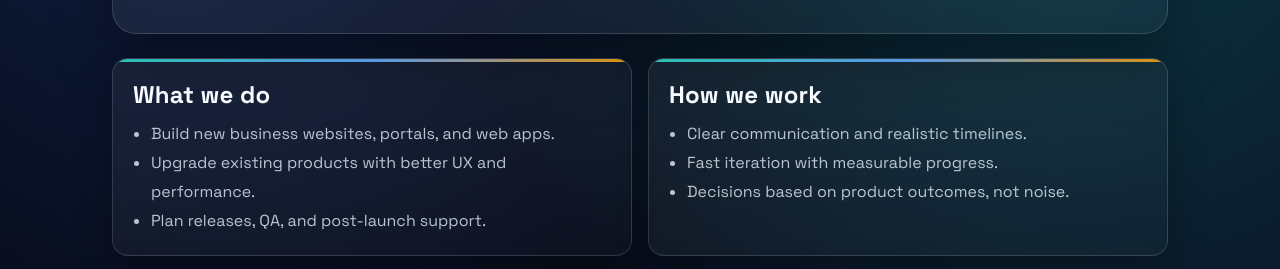
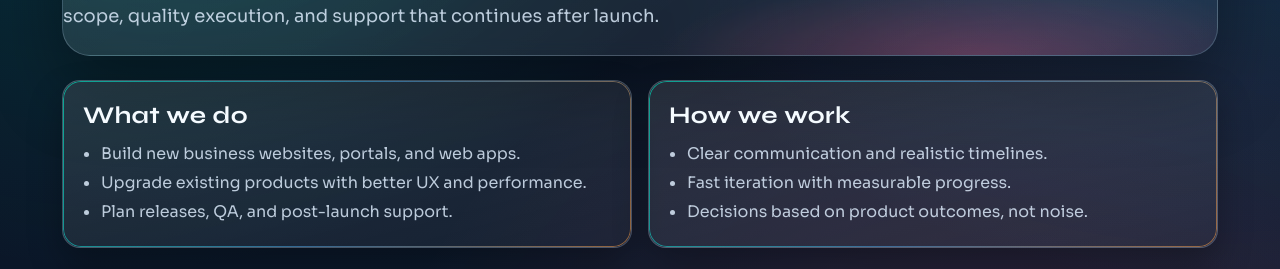
Before and after one commit to Oriongle/Website-, a plain HTML site: page about.html in a window 1280 px wide. Shown: the part 383-652 px from the top of the page. Drawn offline with Linux system fonts and the light colour scheme.

Commit message:
Upgrade public styling and restore family operated positioning

```diff
--- a/about.html
+++ b/about.html
@@ -80,7 +80,7 @@
   <main id="main">
   <section class="hero">
     <span class="kicker">ORION GLE LTD</span>
-    <h1>Professional website and app development with practical delivery.</h1>
+    <h1>Family Operated. Product Focused. Built for Longevity.</h1>
     <p class="lead">
       Orion GLE Ltd is a UK company focused on website development, app development, and improving existing software.
       We help teams move from ideas to reliable releases with clear scope, quality execution, and support that continues after launch.
@@ -108,7 +108,7 @@
 
   <section class="grid three">
     <article class="card">
-      <div class="stat">Family run</div>
+      <div class="stat">Family Operated</div>
       <div class="statLabel">Independent and accountable delivery.</div>
     </article>
     <article class="card">
--- a/assets/public-theme.css
+++ b/assets/public-theme.css
@@ -1,24 +1,28 @@
-@import url('https://fonts.googleapis.com/css2?family=Space+Grotesk:wght@400;500;600;700&display=swap');
+@import url('https://fonts.googleapis.com/css2?family=Sora:wght@400;500;600;700;800&family=Syne:wght@600;700;800&display=swap');
 
 :root {
-  --pt-bg-1: #040711;
-  --pt-bg-2: #0b1226;
-  --pt-accent-1: #2dd4bf;
-  --pt-accent-2: #60a5fa;
-  --pt-accent-3: #f59e0b;
-  --pt-surface: rgba(255, 255, 255, 0.05);
-  --pt-surface-2: rgba(255, 255, 255, 0.08);
-  --pt-line: rgba(255, 255, 255, 0.14);
-  --pt-text: #f7fbff;
-  --pt-muted: rgba(234, 244, 255, 0.78);
+  --pt-bg-1: #07101f;
+  --pt-bg-2: #102136;
+  --pt-accent-1: #00e5c2;
+  --pt-accent-2: #52b6ff;
+  --pt-accent-3: #ff9f43;
+  --pt-accent-4: #ff5f8f;
+  --pt-surface: rgba(255, 255, 255, 0.06);
+  --pt-surface-2: rgba(255, 255, 255, 0.12);
+  --pt-line: rgba(210, 232, 255, 0.22);
+  --pt-text: #f5fbff;
+  --pt-muted: rgba(225, 239, 255, 0.82);
 }
 
-html, body {
-  font-family: 'Space Grotesk', -apple-system, BlinkMacSystemFont, 'Segoe UI', sans-serif !important;
-  background: radial-gradient(circle at 15% 15%, #112147 0%, transparent 42%),
-    radial-gradient(circle at 85% 20%, #0d3a48 0%, transparent 45%),
-    linear-gradient(145deg, var(--pt-bg-1), var(--pt-bg-2));
+html,
+body {
+  font-family: 'Sora', -apple-system, BlinkMacSystemFont, 'Segoe UI', sans-serif !important;
   color: var(--pt-text) !important;
+  background:
+    radial-gradient(ellipse at 10% -10%, rgba(0, 229, 194, 0.26), transparent 44%),
+    radial-gradient(ellipse at 95% 0%, rgba(82, 182, 255, 0.23), transparent 42%),
+    radial-gradient(ellipse at 80% 80%, rgba(255, 95, 143, 0.17), transparent 46%),
+    linear-gradient(160deg, var(--pt-bg-1), var(--pt-bg-2));
 }
 
 body::before {
@@ -27,41 +31,49 @@
   inset: 0;
   pointer-events: none;
   z-index: -1;
-  background-image: linear-gradient(rgba(255, 255, 255, 0.05) 1px, transparent 1px),
-    linear-gradient(90deg, rgba(255, 255, 255, 0.05) 1px, transparent 1px);
-  background-size: 32px 32px;
-  opacity: 0.1;
+  background:
+    linear-gradient(120deg, rgba(255, 255, 255, 0.08) 0.8px, transparent 0.8px),
+    linear-gradient(30deg, rgba(255, 255, 255, 0.05) 0.8px, transparent 0.8px);
+  background-size: 34px 34px, 48px 48px;
+  mix-blend-mode: soft-light;
+  opacity: 0.28;
 }
 
 body::after {
   content: '';
   position: fixed;
-  inset: -20% -10% auto;
-  height: 70vh;
+  inset: -25% -5% auto;
+  height: 72vh;
+  pointer-events: none;
   z-index: -1;
-  background: radial-gradient(closest-side, rgba(96, 165, 250, 0.18), transparent),
-    radial-gradient(closest-side, rgba(45, 212, 191, 0.14), transparent);
-  filter: blur(30px);
-  animation: ptFloat 16s ease-in-out infinite alternate;
-  pointer-events: none;
+  background:
+    conic-gradient(from 120deg at 18% 18%, rgba(0, 229, 194, 0.25), transparent 40%),
+    conic-gradient(from 10deg at 82% 22%, rgba(82, 182, 255, 0.26), transparent 44%),
+    conic-gradient(from 190deg at 70% 78%, rgba(255, 159, 67, 0.18), transparent 44%);
+  filter: blur(36px);
+  animation: ptWave 14s ease-in-out infinite alternate;
 }
 
-@keyframes ptFloat {
-  from { transform: translate3d(-2%, -2%, 0) scale(1); }
-  to { transform: translate3d(2%, 2%, 0) scale(1.08); }
+@keyframes ptWave {
+  from { transform: translate3d(-1.5%, -2%, 0) scale(1); }
+  to { transform: translate3d(2.5%, 2%, 0) scale(1.08); }
+}
+
+.wrap {
+  max-width: 1200px !important;
 }
 
 .nav,
 .nav[aria-label='Primary'] {
   position: sticky;
-  top: 10px;
+  top: 12px;
   z-index: 50;
-  backdrop-filter: blur(12px);
-  background: rgba(8, 14, 28, 0.7) !important;
   border: 1px solid var(--pt-line) !important;
-  border-radius: 16px;
+  border-radius: 18px;
+  background: linear-gradient(140deg, rgba(8, 18, 34, 0.82), rgba(12, 26, 46, 0.62)) !important;
+  backdrop-filter: blur(14px);
+  box-shadow: 0 18px 40px rgba(0, 0, 0, 0.34);
   padding: 14px 16px !important;
-  margin-bottom: 20px;
 }
 
 .links a,
@@ -72,7 +84,9 @@
   border: 1px solid var(--pt-line) !important;
   color: var(--pt-text) !important;
   background: var(--pt-surface) !important;
-  transition: transform 0.22s ease, box-shadow 0.22s ease, border-color 0.22s ease !important;
+  font-weight: 600;
+  letter-spacing: 0.01em;
+  transition: transform 0.24s ease, box-shadow 0.24s ease, border-color 0.24s ease !important;
 }
 
 .links a:hover,
@@ -80,37 +94,65 @@
 a.cta:hover,
 a.btn:hover,
 button.btn:hover {
-  transform: translateY(-2px);
-  border-color: rgba(96, 165, 250, 0.65) !important;
-  box-shadow: 0 14px 34px rgba(0, 0, 0, 0.4);
+  transform: translateY(-2px) scale(1.01);
+  border-color: rgba(82, 182, 255, 0.9) !important;
+  box-shadow: 0 16px 34px rgba(5, 10, 19, 0.52);
 }
 
 a.cta.primary,
 a.btn.primary,
 button.btn.primary {
-  background: linear-gradient(135deg, var(--pt-accent-1), var(--pt-accent-2)) !important;
-  color: #061018 !important;
-  border: none !important;
+  border: 0 !important;
+  background: linear-gradient(130deg, var(--pt-accent-1), var(--pt-accent-2), var(--pt-accent-3)) !important;
+  color: #04121f !important;
+  box-shadow: 0 14px 30px rgba(0, 229, 194, 0.25);
 }
 
 .hero,
 section.hero,
 div.hero {
-  border: 1px solid var(--pt-line);
-  border-radius: 24px;
-  background: linear-gradient(145deg, rgba(255, 255, 255, 0.07), rgba(255, 255, 255, 0.03));
+  position: relative;
+  overflow: hidden;
+  border: 1px solid var(--pt-line) !important;
+  border-radius: 28px;
+  background:
+    linear-gradient(145deg, rgba(255, 255, 255, 0.12), rgba(255, 255, 255, 0.03)),
+    radial-gradient(circle at 12% 12%, rgba(0, 229, 194, 0.14), transparent 36%),
+    radial-gradient(circle at 90% 20%, rgba(82, 182, 255, 0.14), transparent 34%);
   backdrop-filter: blur(8px);
-  box-shadow: 0 28px 60px rgba(0, 0, 0, 0.35);
-  padding: 36px 28px !important;
+  box-shadow: 0 34px 70px rgba(0, 0, 0, 0.35);
+}
+
+.hero::after,
+section.hero::after,
+div.hero::after {
+  content: '';
+  position: absolute;
+  inset: auto -18% -30% 40%;
+  height: 220px;
+  background: radial-gradient(closest-side, rgba(255, 95, 143, 0.26), transparent 70%);
+  pointer-events: none;
 }
 
 h1 {
-  letter-spacing: 0.02em;
-  line-height: 1.08 !important;
+  font-family: 'Syne', 'Sora', sans-serif !important;
+  font-weight: 800 !important;
+  text-transform: uppercase;
+  letter-spacing: 0.03em;
+  line-height: 1.04 !important;
+  background: linear-gradient(120deg, #f8fdff 8%, #95f2e0 42%, #9cd6ff 70%, #ffd29a 100%);
+  -webkit-background-clip: text;
+  background-clip: text;
+  color: transparent !important;
+  text-shadow: 0 10px 24px rgba(0, 0, 0, 0.28);
 }
 
-h2 {
-  letter-spacing: 0.01em;
+h2,
+h3,
+.kicker,
+.stat {
+  font-family: 'Syne', 'Sora', sans-serif !important;
+  letter-spacing: 0.015em;
 }
 
 p,
@@ -132,58 +174,65 @@
 section.card,
 form,
 table {
-  border-color: var(--pt-line) !important;
-  background: linear-gradient(160deg, rgba(255, 255, 255, 0.06), rgba(255, 255, 255, 0.025)) !important;
-  box-shadow: 0 16px 34px rgba(0, 0, 0, 0.28);
+  border: 1px solid var(--pt-line) !important;
+  border-radius: 18px;
+  background: linear-gradient(165deg, rgba(255, 255, 255, 0.11), rgba(255, 255, 255, 0.04)) !important;
+  box-shadow: 0 16px 34px rgba(0, 0, 0, 0.3);
 }
 
 .grid .card {
   position: relative;
   overflow: hidden;
+  transform-style: preserve-3d;
 }
 
 .grid .card::before {
   content: '';
   position: absolute;
-  inset: 0 auto auto 0;
-  width: 100%;
-  height: 3px;
-  background: linear-gradient(90deg, var(--pt-accent-1), var(--pt-accent-2), var(--pt-accent-3));
-  opacity: 0.9;
+  inset: 0;
+  border-radius: 18px;
+  padding: 1px;
+  background: linear-gradient(120deg, rgba(0, 229, 194, 0.9), rgba(82, 182, 255, 0.65), rgba(255, 159, 67, 0.75));
+  -webkit-mask: linear-gradient(#fff 0 0) content-box, linear-gradient(#fff 0 0);
+  -webkit-mask-composite: xor;
+  mask-composite: exclude;
+  opacity: 0.72;
+  pointer-events: none;
+}
+
+.grid .card:hover {
+  transform: translateY(-4px) rotateX(0.7deg) rotateY(-0.7deg);
+  box-shadow: 0 24px 50px rgba(0, 0, 0, 0.4);
 }
 
 input,
 textarea,
 select {
-  border-color: var(--pt-line) !important;
-  background: rgba(7, 12, 24, 0.72) !important;
+  border: 1px solid rgba(210, 232, 255, 0.28) !important;
+  border-radius: 12px;
+  background: rgba(8, 16, 31, 0.78) !important;
   color: var(--pt-text) !important;
 }
 
 table th {
-  color: #d8e9ff !important;
-  border-color: var(--pt-line) !important;
-  background: rgba(255, 255, 255, 0.05);
+  color: #deeeff !important;
+  border-color: rgba(210, 232, 255, 0.24) !important;
+  background: rgba(255, 255, 255, 0.08);
 }
 
 table td {
-  border-color: rgba(255, 255, 255, 0.1) !important;
-}
-
-#updatesGrid .card,
-#appsGrid .card {
-  min-height: 180px;
+  border-color: rgba(210, 232, 255, 0.16) !important;
 }
 
 .reveal {
   opacity: 0;
-  transform: translateY(14px);
-  transition: opacity 0.55s ease, transform 0.55s ease;
+  transform: translateY(18px) scale(0.98);
+  transition: opacity 0.6s ease, transform 0.6s ease;
 }
 
 .reveal.in {
   opacity: 1;
-  transform: translateY(0);
+  transform: translateY(0) scale(1);
 }
 
 @media (max-width: 920px) {
@@ -193,9 +242,7 @@
     margin-top: 10px;
   }
 
-  .hero,
-  section.hero,
-  div.hero {
-    padding: 24px 18px !important;
+  h1 {
+    letter-spacing: 0.02em;
   }
 }
```
Also changed, not shown: index.html (+1 -1 lines).
